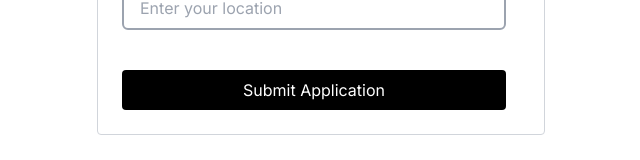
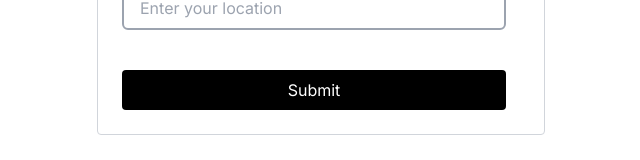
Before and after one commit to YASH-RAJ-HANS/jobs.com_frontend, a Next.js app: page /JobListByCompany in a window 1280 px wide. Shown: the part 637-797 px from the top of the page, without its empty margins (11-651 px from the left). Built offline with nearby package versions, Linux system fonts and the light colour scheme.

Commit message:
post a job by company

```diff
--- a/src/components/PostJob.js
+++ b/src/components/PostJob.js
@@ -126,7 +126,7 @@ export default function PostJob() {
       <br />
       <CardFooter className="flex justify-left">
         <Button type="submit" className="bg-black p-2 rounded text-white w-96">
-          Submit Application
+          Submit
         </Button>
       </CardFooter>
 
```
